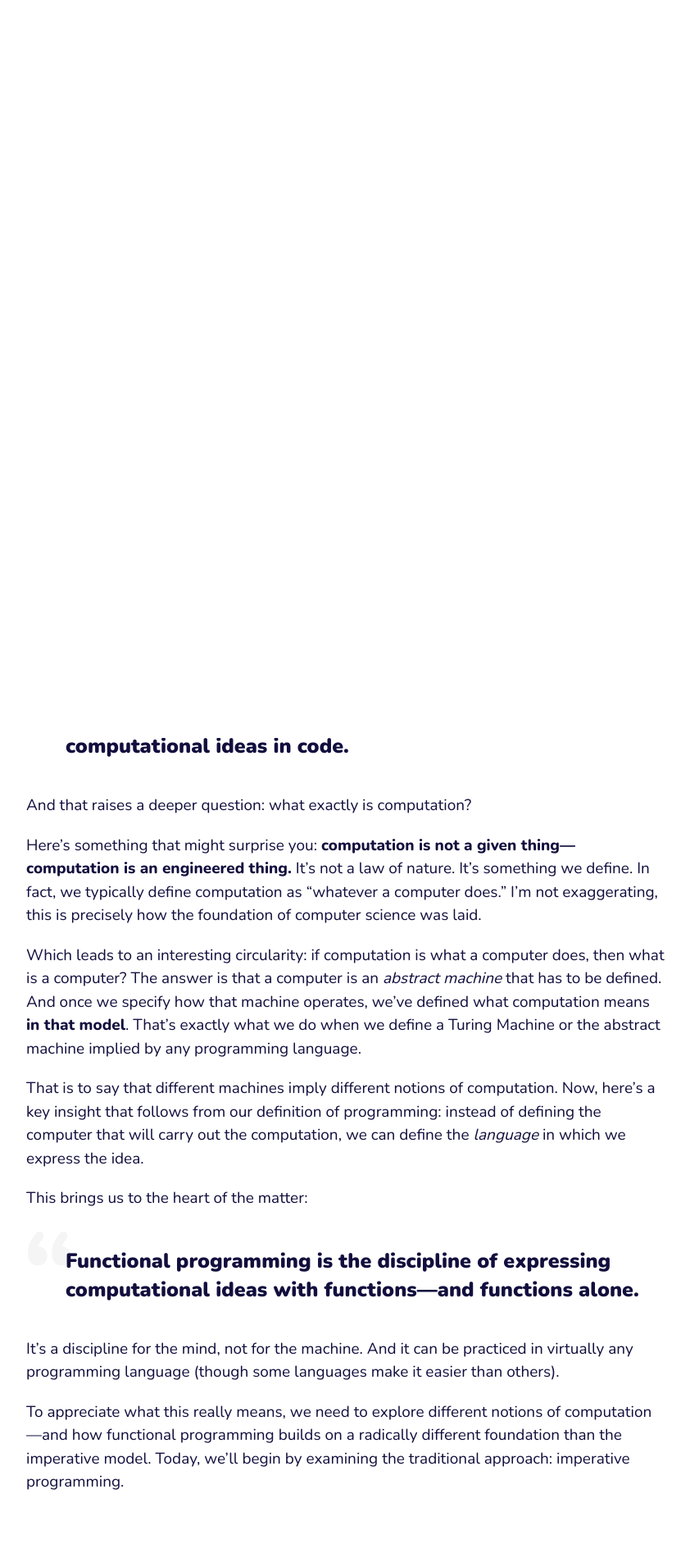
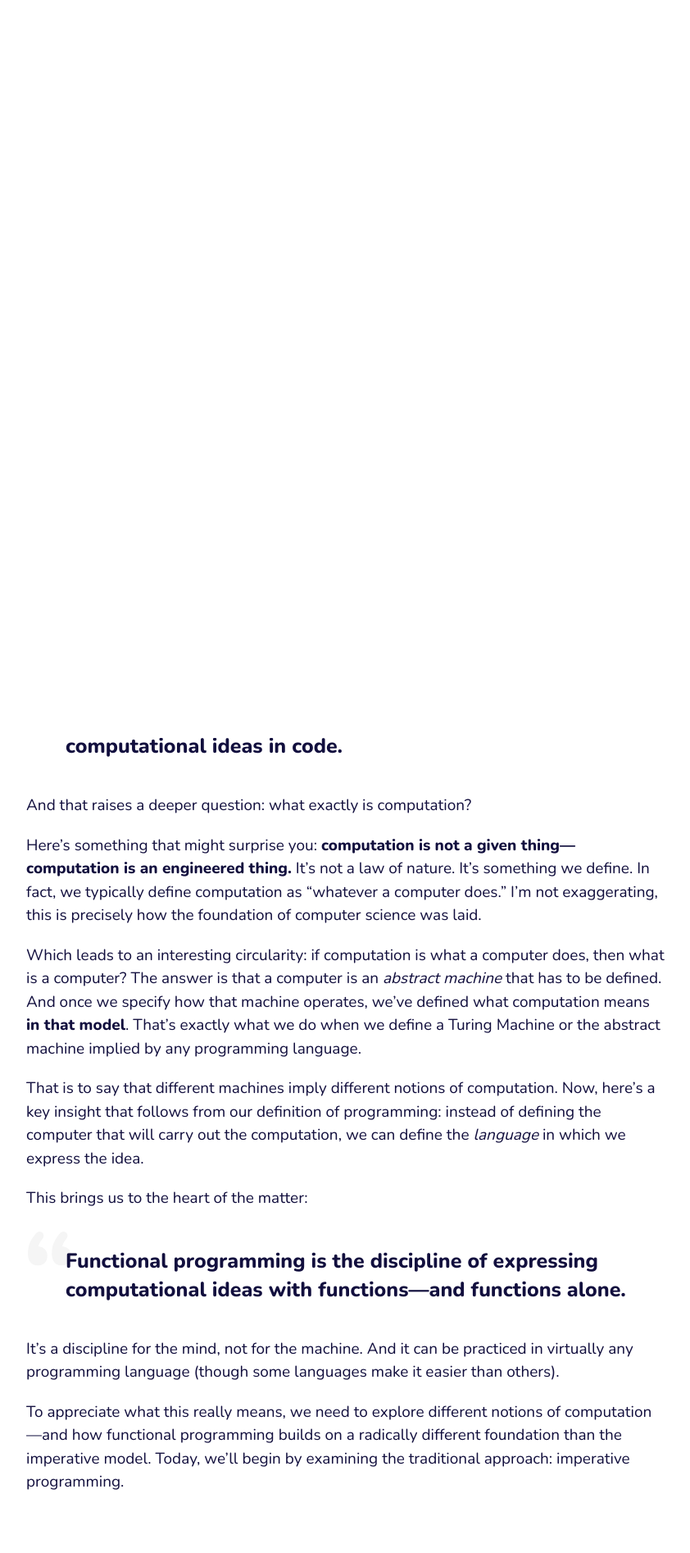
Before and after one commit to edilmedeiros/edilmedeiros.github.io, a Jekyll site: the page built from _posts/2025-08-05-what-s-functional-programming.md, in a window 1280 px wide. Shown: the top 1894 px of the page at 82% size, without its empty margins (218-1060 px from the left). Built offline with Jekyll 4.4.1, drawn with Linux system fonts in a browser that asks for light colours.

Commit message:
Fix formatting

```diff
--- a/_posts/2025-08-05-what-s-functional-programming.md
+++ b/_posts/2025-08-05-what-s-functional-programming.md
@@ -18,7 +18,7 @@ So it’s natural to reduce functional programming to a list of contrasting trai
 
 But that’s not what programming really is—not at its core.
 
-> **Programming is the art and engineering of expressing computational ideas in code.**
+> Programming is the art and engineering of expressing computational ideas in code.
 
 And that raises a deeper question: what exactly is computation?
 
@@ -38,7 +38,7 @@ Now, here’s a key insight that follows from our definition of programming: ins
 
 This brings us to the heart of the matter:
 
-> **Functional programming is the discipline of expressing computational ideas with functions—and functions alone.**
+> Functional programming is the discipline of expressing computational ideas with functions—and functions alone.
 
 It’s a discipline for the mind, not for the machine.
 And it can be practiced in virtually any programming language (though some languages make it easier than others).
@@ -240,7 +240,7 @@ This simple example also shows just how blazingly fast modern CPUs must be to su
 
 Backus goes deeper into the problem of the von Neumann bottleneck:
 
-> "Not only is this tube a literal bottleneck for the data traffic of a problem, but, more importantly, it is an **intellectual bottleneck** that has kept us tied to word-at-a-time thinking..."
+> "Not only is this tube a literal bottleneck for the data traffic of a problem, but, more importantly, it is an *intellectual bottleneck* that has kept us tied to word-at-a-time thinking..."
 
 Because our programming languages evolved to match this architecture, they inherit its low-level concerns:
 variables, memory locations, stateful updates.
```
